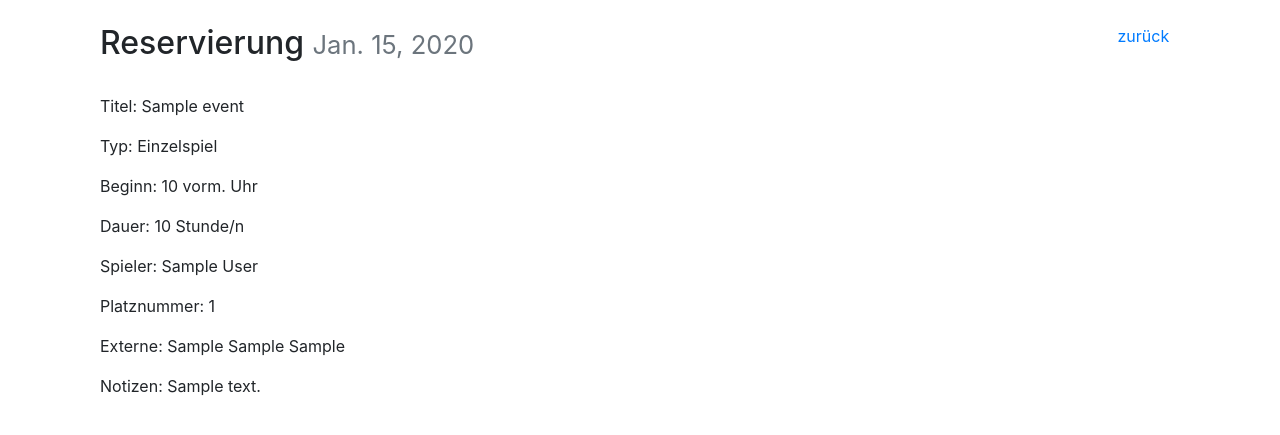
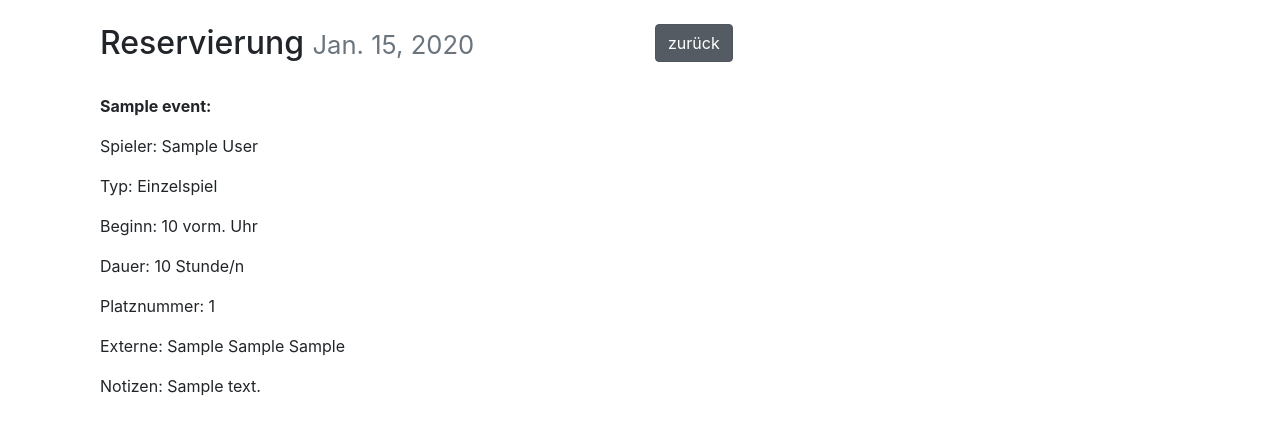
Before and after one commit to johannakch/otc-repo, a Django app: a page that uses otc/templates/base.html in a window 1280 px wide. Shown: the top 435 px of the page. Run offline with Django 3.2, Linux system fonts and the light colour scheme; tables that the repository leaves empty hold one stand-in row (values such as "Sample post"); some libraries are stand-ins or nearby versions.

Commit message:
responsive changes + event preview title changed

```diff
--- a/otc/app/models.py
+++ b/otc/app/models.py
@@ -51,7 +51,8 @@ class Event(models.Model):
 
     def get_absolute_url(self):
         url = reverse('show_event', args=[self.id])
-        return u'<a href="%s">%s</a>' % (url, self.title)
+        print(self.players.all())
+        return u'<a href="%s">%s</a>' % (url, self.type + ': ' +', '.join([p.first_name+' '+p.last_name for p in self.players.all()]))
 
     def clean(self):
         events = Event.objects.filter(day=self.day)
--- a/otc/app/utils.py
+++ b/otc/app/utils.py
@@ -55,8 +55,7 @@ class EventCalendar(HTMLCalendar):
 
         v = []
         a = v.append
-        a('<div class="table">')
-        a('<table class="table month" border="0" cellpadding="0" cellspacing="0">')
+        a('<table class="table-responsive table month" border="0" cellpadding="0" cellspacing="0">')
         a('\n')
         a(self.formatmonthname(theyear, themonth, withyear=True))
         a('\n')
@@ -71,13 +70,12 @@ class EventCalendar(HTMLCalendar):
                 a('<tr><th scope="row">%s:00</th>%s</tr>' % (str(i), s))
 
         a('</table>')
-        a('</div>')
         a('\n')
         table = ''.join(v)
         print("TABLE:", table)
 
 
-        table = table.replace('<td ', '<td  width="150" height="80"')
+        table = table.replace('<td ', '<td  width="150" height="60"')
         table = table.replace('<th class="mon">Mon</th><th class="tue">Tue</th>'
                               '<th class="wed">Wed</th><th class="thu">Thu</th>'
                               '<th class="fri">Fri</th><th class="sat">Sat</th>'
--- a/otc/templates/app/show_event.html
+++ b/otc/templates/app/show_event.html
@@ -7,40 +7,25 @@
 <br/>
 <div class="container">
     <div class="row">
-            <div class="col-11">
+        <div class="col-sm">
             <h2>Reservierung
                 <small class="text-muted">{{ event.day }}</small>
             </h2>
         </div>
-            <div class="col-1">
-                <a href="{% url 'index' %}">zurück</a>
+        <div class="col-sm">
+            <a href="{% url 'index' %}" class="btn btn-secondary active" data-toggle="tooltip"
+               data-placement="right" role="button" aria-pressed="true">zurück</a>
         </div>
     </div>
 
     <br/>
     <div class="row">
-            <div class="col">
-                <p>Titel: {{ event.title }}</p>
-            </div>
-
-        </div>
-        <div class="row">
-            <div class="col">
-                <p>Typ: {{ event.type }}</p>
+        <div class="col-sm">
+            <p style="font-weight: 700;">{{ event.title }}:</p>
         </div>
     </div>
     <div class="row">
-            <div class="col">
-                <p>Beginn: {{ event.start_time }} Uhr</p>
-            </div>
-        </div>
-        <div class="row">
-            <div class="col">
-                <p>Dauer: {{ event.duration }} Stunde/n</p>
-            </div>
-        </div>
-        <div class="row">
-            <div class="col">
+        <div class="col-sm">
             <p>Spieler:
                 {% if players %}
                 {% for p in players %}
@@ -51,12 +36,27 @@
         </div>
     </div>
     <div class="row">
-            <div class="col">
+        <div class="col-sm">
+            <p>Typ: {{ event.type }}</p>
+        </div>
+    </div>
+    <div class="row">
+        <div class="col-sm">
+            <p>Beginn: {{ event.start_time }} Uhr</p>
+        </div>
+    </div>
+    <div class="row">
+        <div class="col-sm">
+            <p>Dauer: {{ event.duration }} Stunde/n</p>
+        </div>
+    </div>
+    <div class="row">
+        <div class="col-sm">
             <p>Platznummer: {{ event.number }}</p>
         </div>
     </div>
     <div class="row">
-            <div class="col">
+        <div class="col-sm">
             <p>Externe: {% if event.externPlayer1 %}{{ event.externPlayer1 }}{% endif %}
                 {% if event.externPlayer2 %}{{ event.externPlayer2 }}{% endif %}
                 {% if event.externPlayer3 %}{{ event.externPlayer3 }}{% endif %}
@@ -66,7 +66,7 @@
         </div>
     </div>
     <div class="row">
-            <div class="col">
+        <div class="col-sm">
             <p>Notizen: {% if event.notes %}{{ event.notes }}{% else %} / {% endif %}</p>
         </div>
     </div>
--- a/otc/templates/base.html
+++ b/otc/templates/base.html
@@ -1,23 +1,35 @@
-{% load static %}
 <!doctype html>
+{% load staticfiles %}
 <html lang="en">
 <head>
     <meta charset="utf-8">
     <meta name="viewport" content="width=device-width, initial-scale=1, shrink-to-fit=no">
-
-    <link rel="stylesheet" href="https://stackpath.bootstrapcdn.com/bootstrap/4.2.1/css/bootstrap.min.css" integrity="sha384-GJzZqFGwb1QTTN6wy59ffF1BuGJpLSa9DkKMp0DgiMDm4iYMj70gZWKYbI706tWS" crossorigin="anonymous">
+    <link rel="stylesheet" href="https://stackpath.bootstrapcdn.com/bootstrap/4.2.1/css/bootstrap.min.css">
+    <link rel="stylesheet" href="{% static 'css/base.css' %}">
+    <link type="text/css" media="screen" rel="stylesheet" href="{% static 'css/app/responsive-tables.css' %}"/>
+    <script type="text/javascript" src="{% static 'js/app/responsive-tables.js' %}"></script>
     <title>{% block title %}Tennisclub Ockenheim{% endblock %}</title>
 </head>
 <body>
-    <main>
+<header>
+    {% block navigation_bar %}
+    {% endblock %}
+</header>
+<main>
     <div class="container">
         {% block content %}
         {% endblock %}
     </div>
-    </main>
-    <script src="https://code.jquery.com/jquery-3.3.1.slim.min.js" integrity="sha384-q8i/X+965DzO0rT7abK41JStQIAqVgRVzpbzo5smXKp4YfRvH+8abtTE1Pi6jizo" crossorigin="anonymous"></script>
-    <script src="https://cdnjs.cloudflare.com/ajax/libs/popper.js/1.14.6/umd/popper.min.js" integrity="sha384-wHAiFfRlMFy6i5SRaxvfOCifBUQy1xHdJ/yoi7FRNXMRBu5WHdZYu1hA6ZOblgut" crossorigin="anonymous"></script>
-    <script src="https://stackpath.bootstrapcdn.com/bootstrap/4.2.1/js/bootstrap.min.js" integrity="sha384-B0UglyR+jN6CkvvICOB2joaf5I4l3gm9GU6Hc1og6Ls7i6U/mkkaduKaBhlAXv9k" crossorigin="anonymous"></script>
-    <script type="text/javascript" src="{% static 'js/login/request_new_password.js' %}"></script>
+</main>
+<script src="https://code.jquery.com/jquery-3.3.1.slim.min.js"
+        integrity="sha384-q8i/X+965DzO0rT7abK41JStQIAqVgRVzpbzo5smXKp4YfRvH+8abtTE1Pi6jizo"
+        crossorigin="anonymous"></script>
+<script src="https://cdnjs.cloudflare.com/ajax/libs/popper.js/1.14.6/umd/popper.min.js"
+        integrity="sha384-wHAiFfRlMFy6i5SRaxvfOCifBUQy1xHdJ/yoi7FRNXMRBu5WHdZYu1hA6ZOblgut"
+        crossorigin="anonymous"></script>
+<script src="https://stackpath.bootstrapcdn.com/bootstrap/4.2.1/js/bootstrap.min.js"
+        integrity="sha384-B0UglyR+jN6CkvvICOB2joaf5I4l3gm9GU6Hc1og6Ls7i6U/mkkaduKaBhlAXv9k"
+        crossorigin="anonymous"></script>
+<!--<script type="text/javascript" src="{% static 'js/login/request_new_password.js' %}"></script>-->
 </body>
 </html>
```
Also changed, not shown: otc/templates/app/index.html (+31 -11 lines), otc/templates/registration/login.html (+20 -6 lines), otc/templates/registration/password_change_done.html (+13 -2 lines), otc/templates/registration/password_change_form.html (+24 -10 lines). Lines whose indentation alone changed are shown as unchanged.
